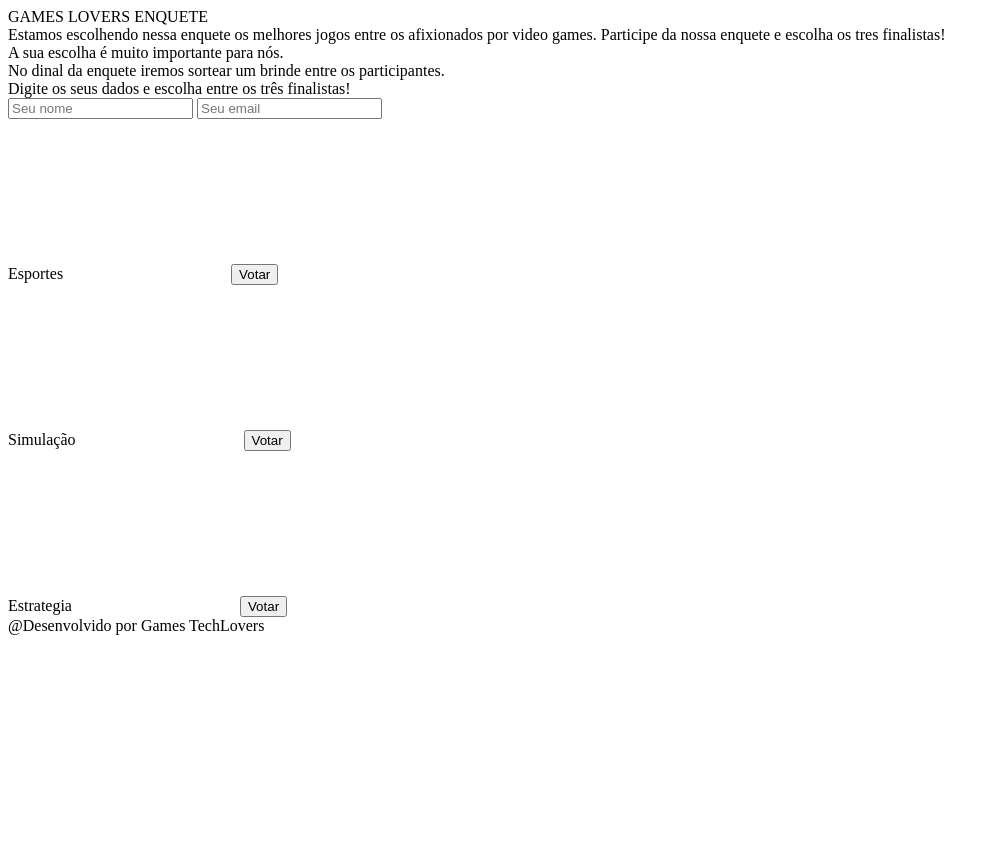
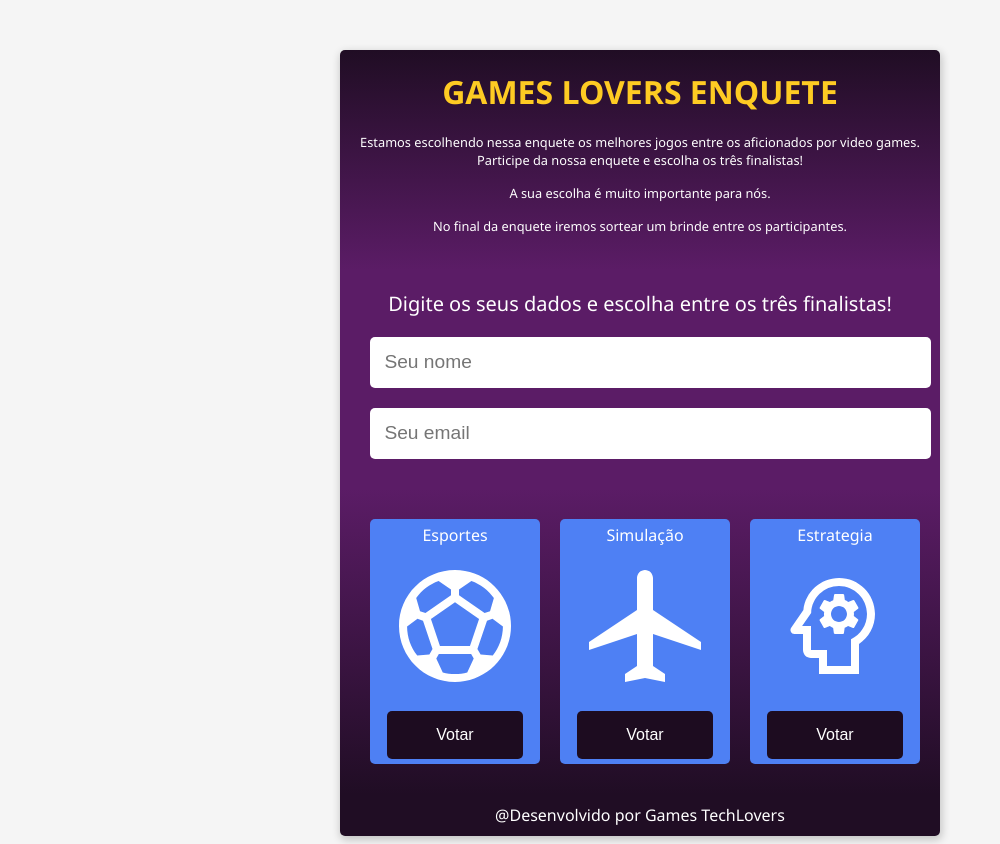
Before and after one commit to GianKretzl/bootcamp-devjr-Projeto02, a plain HTML site: page Index.html in a window 1280 px wide. Shown: the whole page, without its empty margins (0-1000 px from the left). Before the commit the page ends 800 px from the top, so only its background shows below. Drawn offline with Linux system fonts and the light colour scheme.

Commit message:
closes #3 - css

```diff
--- a/Index.html
+++ b/Index.html
@@ -7,52 +7,49 @@
     <link rel="stylesheet" href="style.css">
 </head>
 <body>
-    <div>
-        <div>
-            <div>
+    <div class="container">
+        <div class="header">
+            <div class="header-title">
                 GAMES LOVERS ENQUETE
             </div>
-            <div>
-                Estamos escolhendo nessa enquete os melhores jogos entre os afixionados por video games.
-                Participe da nossa enquete e escolha os tres finalistas!
+            <div class="header-subtitle">
+                Estamos escolhendo nessa enquete os melhores jogos entre os aficionados por video games.
+                Participe da nossa enquete e escolha os três finalistas!
             </div>
-            <div>
-                A sua escolha é muito importante para nós.
+            <div class="header-subtitle">
+                A sua escolha é muito importante para nós.
             </div>
-            <div>
-                No dinal da enquete iremos sortear um brinde entre os participantes.
+            <div class="header-subtitle">
+                No final da enquete iremos sortear um brinde entre os participantes.
             </div>
         </div>
-        <div>
-            <div>
-                <div>
+        <div class="form-section">
+            <div class="form-section-title">
                 Digite os seus dados e escolha entre os três finalistas!
             </div>
             <div>
                 <input type="text" placeholder="Seu nome">
-
                 <input type="text" placeholder="Seu email">
             </div>
         </div>
-            <div>
-                <div>
+        <div class="vote-section">
+            <div class="vote-card">
                 Esportes
                 <object data="sports_soccer_white.svg" type="image/svg+xml"></object>
                 <button>Votar</button>
             </div>
-                <div>
+            <div class="vote-card">
                 Simulação
                 <object data="local_airport_white.svg" type="image/svg+xml"></object>
                 <button>Votar</button>
             </div>
-                <div>
+            <div class="vote-card">
                 Estrategia
                 <object data="psychology_white.svg" type="image/svg+xml"></object>
                 <button>Votar</button>
             </div>
         </div>
-        </div>
-        <div>
+        <div class="footer">
             @Desenvolvido por Games TechLovers
         </div>
     </div>
--- a/style.css
+++ b/style.css
@@ -0,0 +1,82 @@
+body {
+    background-color: #f5f5f5;
+    font-family: 'Segoe UI', Tahoma, Geneva, Verdana, sans-serif;
+}
+input {
+    width: 95%;
+    height: 22px;
+    padding: 0.9rem;
+    font-size: 1.2rem;
+    border-radius: 5px;
+    border: 0;
+    margin: 10px;
+}
+.container {
+    background-color: #E9E9E9;
+    margin: auto;
+    margin-top: 50px;
+    width: 600px;
+    box-shadow: 1px 3px 8px 1px rgba(0, 0, 0, 0.2);
+    border-radius: 5px;
+    overflow: hidden;
+}
+.header, .form-section, .vote-section, .footer {
+    padding: 20px; /* Adicionado padding para todas essas seções */
+}
+.header {
+    background: linear-gradient(to bottom, #200D24, #5B1C66);
+}
+.header-title {
+    color: #FECB23;
+    text-align: center;
+    font-size: 2rem;
+    font-weight: 700;
+    margin-bottom: 20px;
+}
+.header-subtitle {
+    color: white;
+    text-align: center;
+    font-size: 0.8rem;
+    font-weight: 500;
+    margin-bottom: 15px;
+}
+.form-section {
+    background-color: #5B1C66;
+    text-align: center;
+}
+.form-section-title {
+    color: white;
+    text-align: center;
+    font-size: 1.25rem;
+    font-weight: 500;
+    margin-bottom: 10px;
+}
+.vote-section {
+    background: linear-gradient(to bottom, #5B1C66, #200D24);
+    display: flex;
+    justify-content: space-around;
+}
+.vote-card {
+    background-color: #4E80F4;
+    color: white;
+    padding: 5px;
+    border-radius: 5px;
+    text-align: center;
+    margin: 10px;
+}
+.vote-card button {
+    background-color: #1D0C20;
+    color: white;
+    border: none;
+    padding: 15px;
+    border-radius: 5px;
+    cursor: pointer;
+    width: 85%;
+    font-size: 1rem;
+}
+.footer {
+    text-align: center;
+    padding: 10px;
+    background-color: #200D24;
+    color: white;
+}
```
Lines whose indentation alone changed are shown as unchanged.
